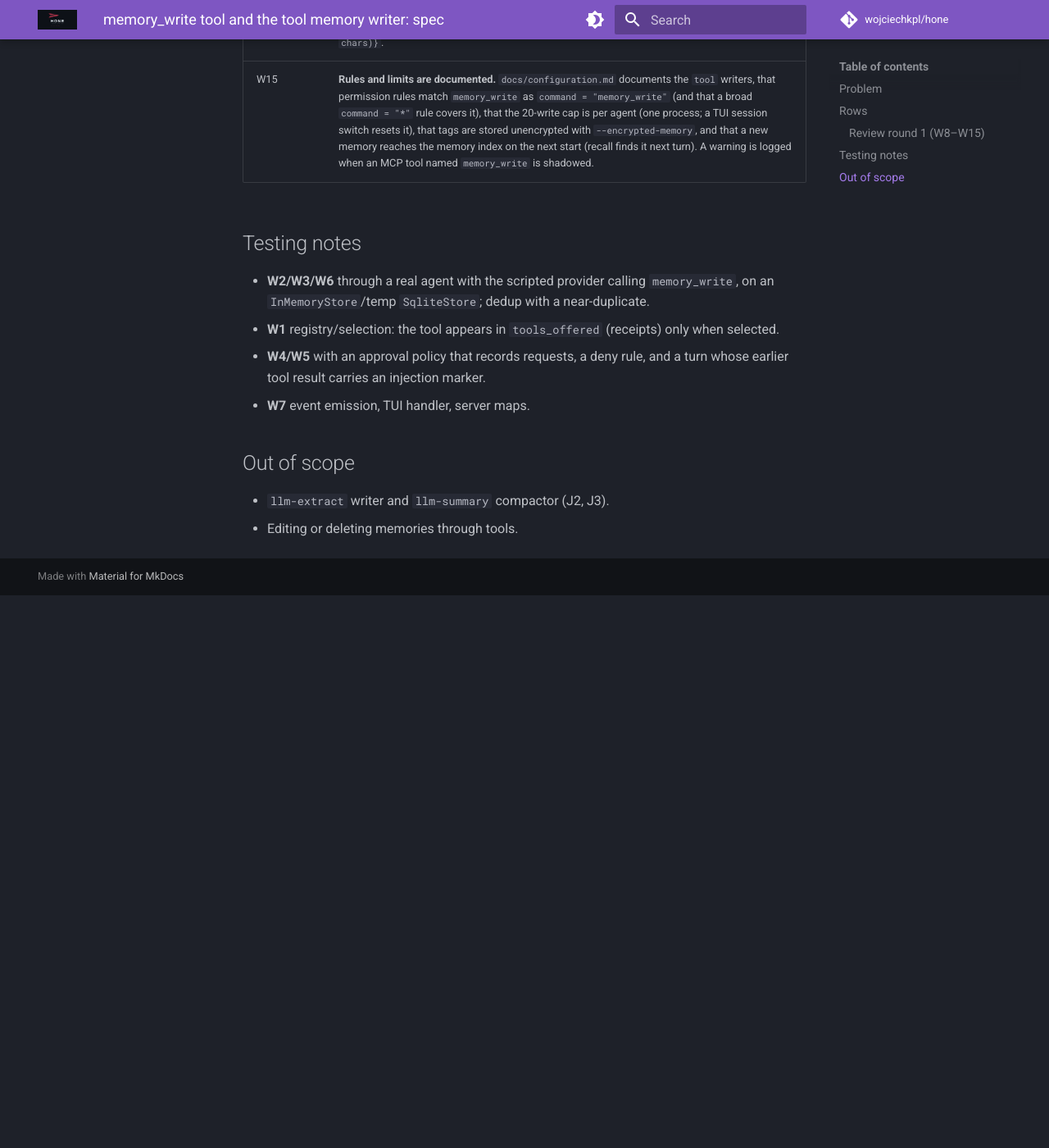
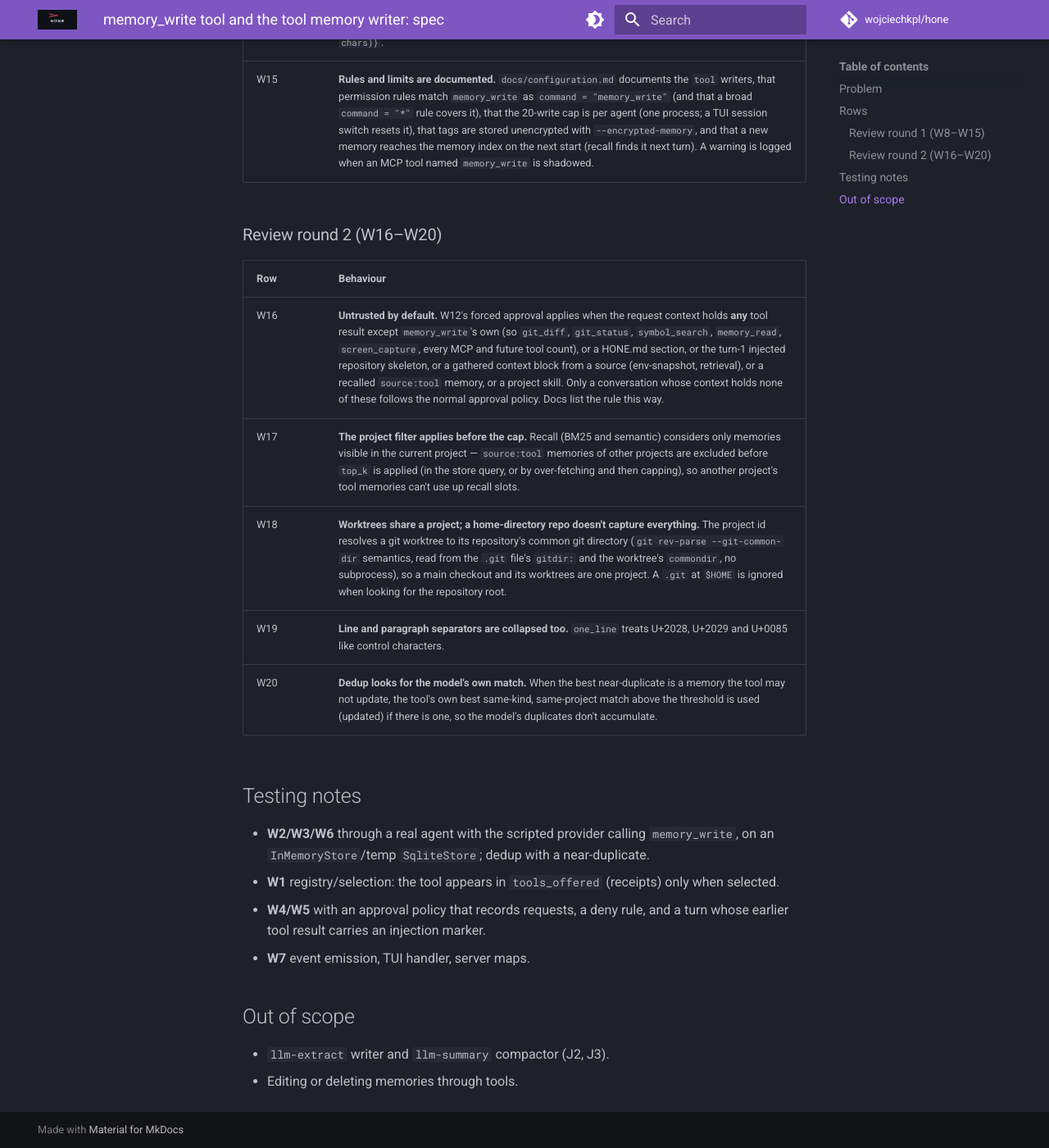
Before and after one commit to wojciechkpl/hone, an MkDocs documentation site: the page built from docs/plans/memory-write-tool-spec.md, in a window 1280 px wide and 1400 px high, scrolled down 2358 px. Shown: the whole window at 82% size. Built offline with MkDocs 1.6.1 and Material for MkDocs 9.7.7, drawn with Linux system fonts in a browser that asks for light colours; comment, search, counter and statistics services are not loaded; before the commit the page ends 3084 px from its top, so only the background shows below that.

Commit message:
docs: memory_write spec round 2 (W16–W20)

```diff
--- a/docs/plans/memory-write-tool-spec.md
+++ b/docs/plans/memory-write-tool-spec.md
@@ -43,6 +43,16 @@ Review reproduced, auto-approved and with no injection: a `memory_write` near-du
 | W14 | **The approval prompt says what an update replaces.** When a tool write would update an existing memory, the approval request's arguments include `replaces: {id, content preview (≤120 chars)}`. |
 | W15 | **Rules and limits are documented.** `docs/configuration.md` documents the `tool` writers, that permission rules match `memory_write` as `command = "memory_write"` (and that a broad `command = "*"` rule covers it), that the 20-write cap is per agent (one process; a TUI session switch resets it), that tags are stored unencrypted with `--encrypted-memory`, and that a new memory reaches the memory index on the next start (recall finds it next turn). A warning is logged when an MCP tool named `memory_write` is shadowed. |
 
+### Review round 2 (W16–W20)
+
+| Row | Behaviour |
+|---|---|
+| W16 | **Untrusted by default.** W12's forced approval applies when the request context holds **any** tool result except `memory_write`'s own (so `git_diff`, `git_status`, `symbol_search`, `memory_read`, `screen_capture`, every MCP and future tool count), or a HONE.md section, or the turn-1 injected repository skeleton, or a gathered context block from a source (env-snapshot, retrieval), or a recalled `source:tool` memory, or a project skill. Only a conversation whose context holds none of these follows the normal approval policy. Docs list the rule this way. |
+| W17 | **The project filter applies before the cap.** Recall (BM25 and semantic) considers only memories visible in the current project — `source:tool` memories of other projects are excluded before `top_k` is applied (in the store query, or by over-fetching and then capping), so another project's tool memories can't use up recall slots. |
+| W18 | **Worktrees share a project; a home-directory repo doesn't capture everything.** The project id resolves a git worktree to its repository's common git directory (`git rev-parse --git-common-dir` semantics, read from the `.git` file's `gitdir:` and the worktree's `commondir`, no subprocess), so a main checkout and its worktrees are one project. A `.git` at `$HOME` is ignored when looking for the repository root. |
+| W19 | **Line and paragraph separators are collapsed too.** `one_line` treats U+2028, U+2029 and U+0085 like control characters. |
+| W20 | **Dedup looks for the model's own match.** When the best near-duplicate is a memory the tool may not update, the tool's own best same-kind, same-project match above the threshold is used (updated) if there is one, so the model's duplicates don't accumulate. |
+
 ## Testing notes
 
 - **W2/W3/W6** through a real agent with the scripted provider calling `memory_write`, on an `InMemoryStore`/temp `SqliteStore`; dedup with a near-duplicate.
```
